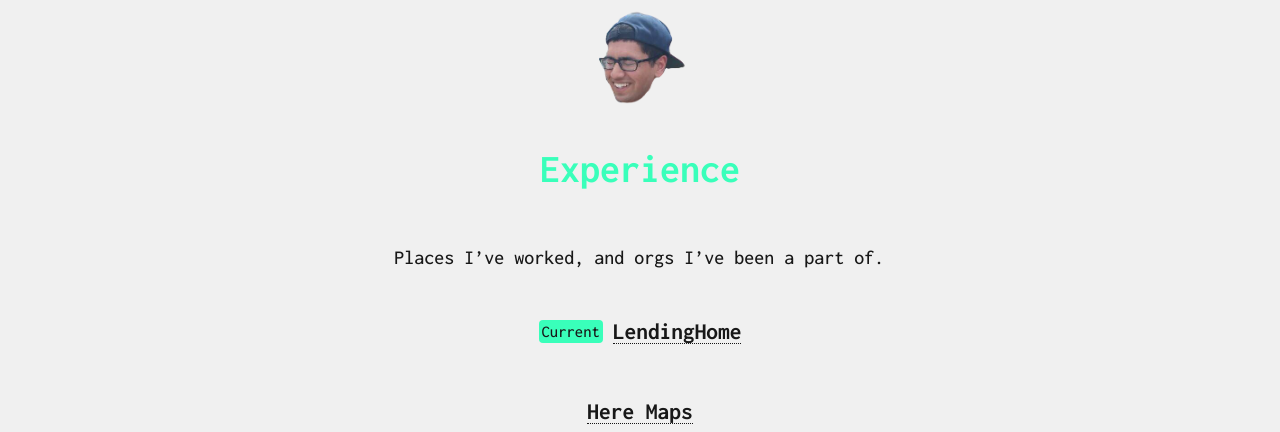
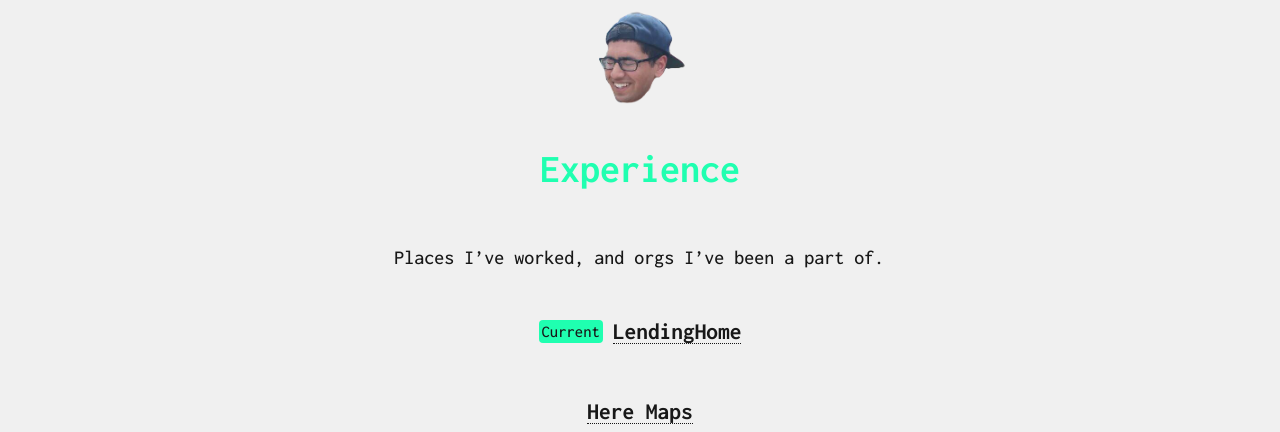
Before and after one commit to omkarmoghe/omkarmoghe.github.io, a Jekyll site: the page built from experience.md, in a window 1280 px wide. Shown: the top 432 px of the page. Built offline with Jekyll 4.4.1, drawn with Linux system fonts in a browser that asks for light colours; nearby versions of some CDN libraries.

Commit message:
update theme

```diff
--- a/css/style.css
+++ b/css/style.css
@@ -160,12 +160,12 @@
 }
 
 /* Colors */
-.projects {color:#f1b3f1;}
-.experience {color: #39ffba;}
-.blog {color: #94bfff;}
-.projects_alt {background:#f1b3f1;}
-.experience_alt {background: #39ffba;}
-.blog_alt {background: #94bfff;}
+.projects {color:#ec98ec;}
+.experience {color: #1fffb0;}
+.blog {color: #70a9ff;}
+.projects_alt {background:#ec98ec;}
+.experience_alt {background: #1fffb0;}
+.blog_alt {background: #70a9ff;}
 .github {color: #8cc665;}
 .twitter {color: #6CB5E8;}
 .umich {
```
